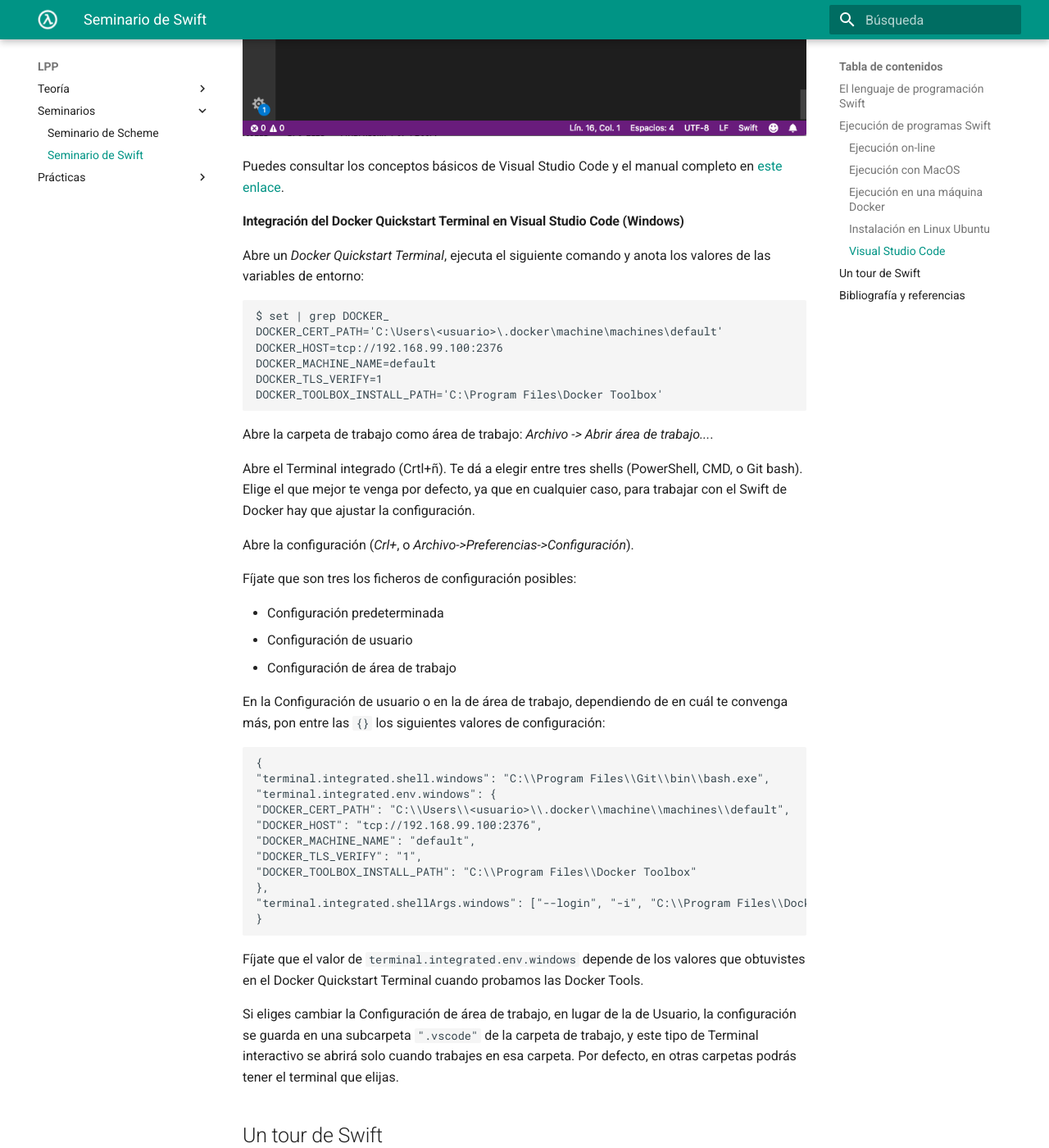
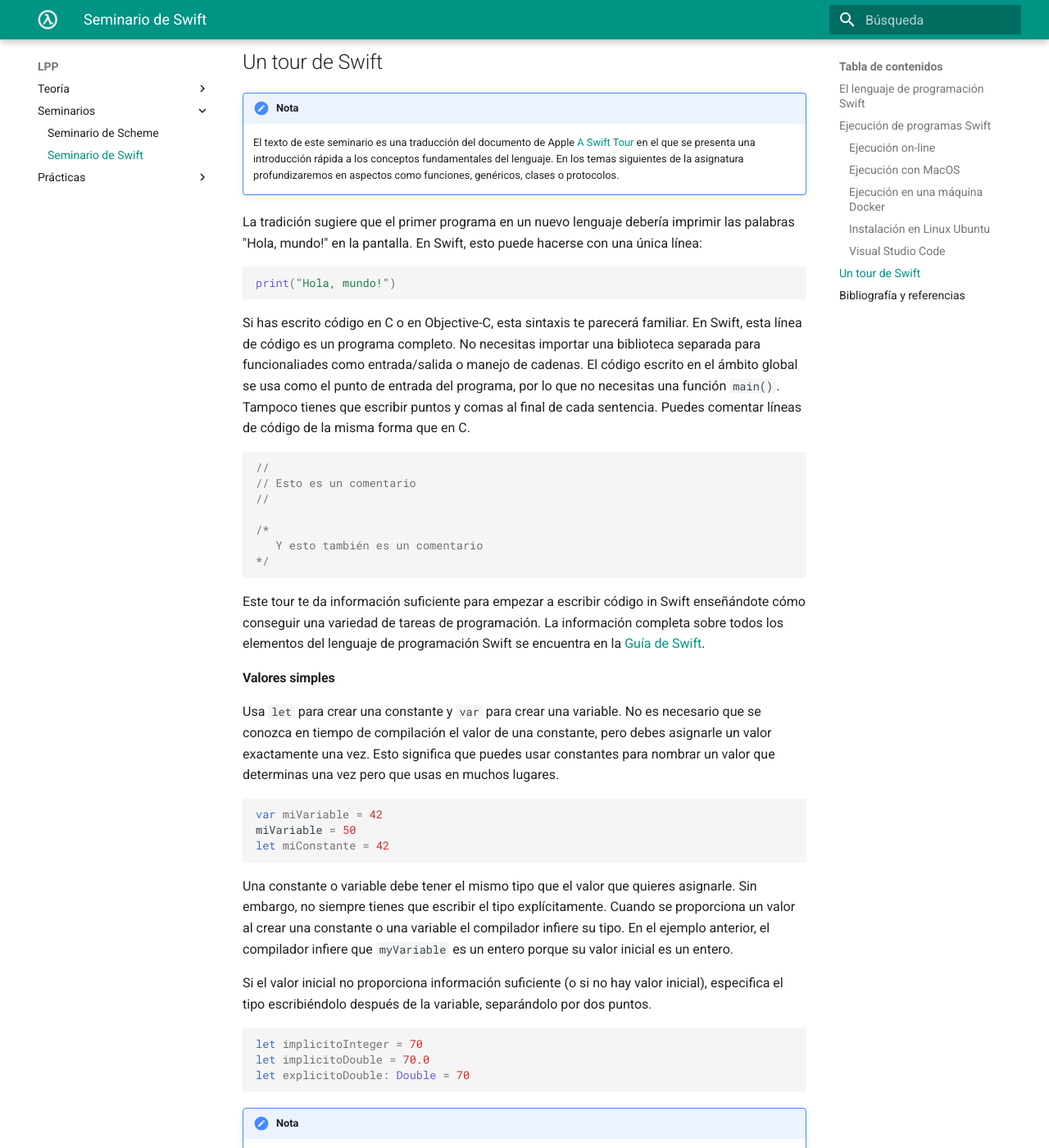
Before and after one commit to domingogallardo/apuntes-lpp, an MkDocs documentation site: the page built from docs/seminarios/seminario2-swift/seminario2-swift.md, in a window 1280 px wide and 1400 px high, scrolled down 10597 px. Shown: the whole window at 82% size. Built offline with MkDocs 1.6.1 and Material for MkDocs 9.7.7, drawn with Linux system fonts in a browser that asks for light colours; some of the changed text lies outside the part shown.

Commit message:
Quitamos Docker Toolbox

```diff
--- a/docs/practicas/practica08/practica08.md
+++ b/docs/practicas/practica08/practica08.md
@@ -16,10 +16,11 @@ hasta el apartado _Funciones y clausuras_ (incluido).
    instrucciones del seminario. Dependiendo de tu sistema operativo
    debes realizar una instalación distinta:
 
-    - **Windows**: Sigue los pasos indicados en _Ejecución en una máquina Docker_.
+    - **Windows, linux y Mac sin Xcode**: Sigue los pasos indicados en _Ejecución en una máquina Docker_.
     - **Mac con Xcode**: Sigue los pasos indicados en _Ejecución con MacOS_.
-    - **Ubuntu**: Sigue los pasos indicados en _Instalación en Linux Ubuntu_.
-    - **Mac sin Xcode** y cualquier **linux**: Sigue los pasos indicados en _Ejecución en una máquina Docker_.
+    - En **Ubuntu** y **Windows** hay la posibilidad de realizar una
+    instalación nativa, pero no la hemos comprobado. Puedes probar con
+    los pasos indicados en la web [swift.org](https://swift.org/getting-started/).
 
 2. Tal y como se indica en el seminario, puedes ejecutar también
    programas Swift usando un entorno on-line. Esta opción tiene
--- a/docs/seminarios/seminario2-swift/seminario2-swift.md
+++ b/docs/seminarios/seminario2-swift/seminario2-swift.md
@@ -165,19 +165,6 @@ comando `swift` necesario para compilar y ejecutar aplicaciones Swift.
 Debes instalar la versión de Docker Desckto correspondiente a tu sistema operativo. Descárgalo [desde esta
 página](https://www.docker.com/products/docker-desktop) y sigue las
 instrucciones correspondientes a tu sistema operativo.
-
-!!! Warning "Cuidado"
-    Si tienes Windows 10, la instalación nativa de Docker es
-    incompatible con la de Virtual Box. Puedes instalar [Docker
-    Toolbox](https://docs.docker.com/toolbox/overview/), que utiliza
-    una máquina Virtual Box para lanzar Docker. Si ya tienes instalada
-    una versión de Virtual Box no lo reinstales con Docker
-    Toolbox. Cuando la instalación te lo pida deschequéalo.
-
-    Una vez instalado Docker Toolbox debes abrir un _Docker Quickstart
-    Terminal_ que contiene un entorno _bash_ similar al de
-    Linux. Desde ese terminal puedes continuar la instalación de la
-    imagen Swift tal y como se explica a continuación.
 
 #### Instalación y ejecución de la imagen Swift ####
 
@@ -403,6 +390,7 @@ terminal.
 Puedes consultar los conceptos básicos de Visual Studio Code y el
 manual completo en [este enlace](https://code.visualstudio.com/docs).
 
+<!--
 #### Integración del Docker Quickstart Terminal en Visual Studio Code (Windows) ####
 
 Abre un _Docker Quickstart Terminal_, ejecuta el siguiente comando y
@@ -456,6 +444,8 @@ Si eliges cambiar la Configuración de área de trabajo, en lugar de la de Usuar
 la configuración se guarda en una subcarpeta `".vscode"` de la carpeta de trabajo,
 y este tipo de Terminal interactivo se abrirá solo cuando trabajes en esa carpeta.
 Por defecto, en otras carpetas podrás tener el terminal que elijas.
+
+-->
 
 ## Un tour de Swift
 
```
